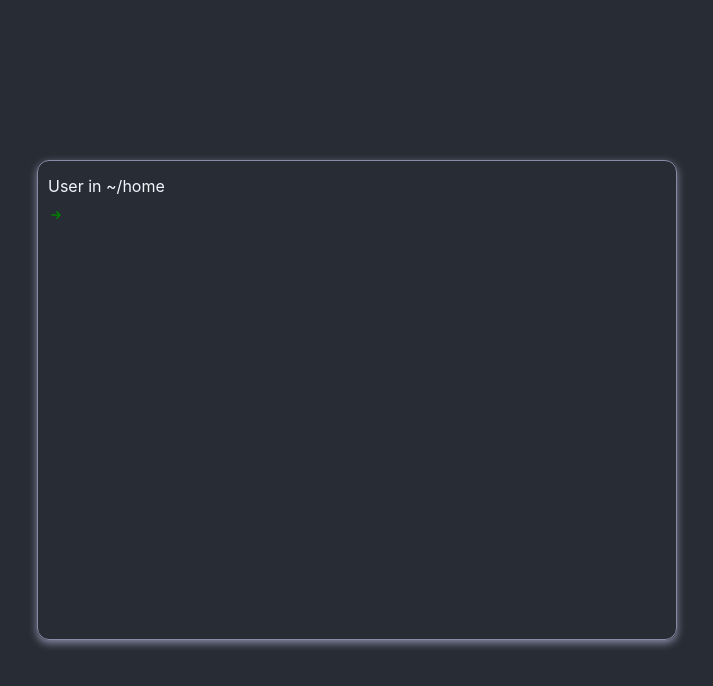
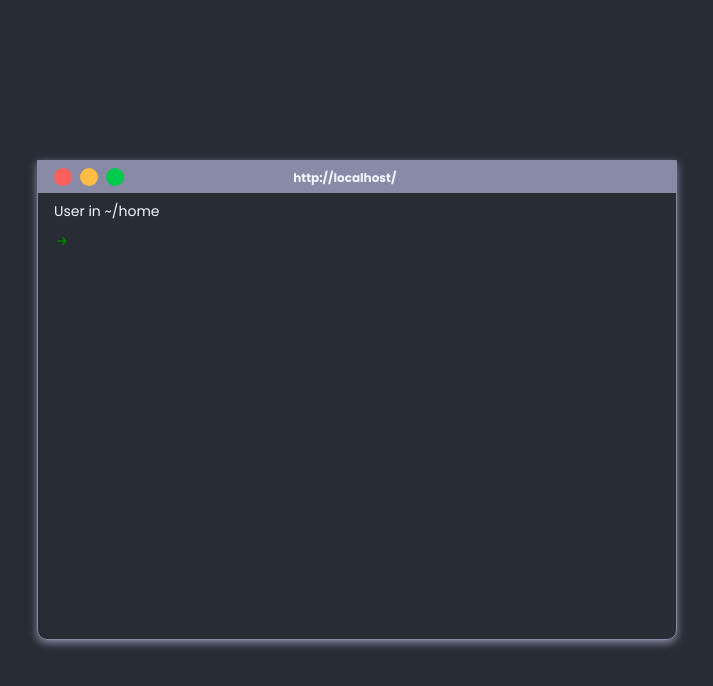
Before and after one commit to FranciscoGSilverio/Terminal-WebPortfolio, a React (Create React App) app in the folder terminal/: page / in a window 1280 px wide. Shown: the top 686 px of the page, without its empty margins (283-996 px from the left). Built offline with nearby package versions, Linux system fonts and the light colour scheme.

Commit message:
Added the terminal header, its styles and changed the page default font

```diff
--- a/terminal/src/App.tsx
+++ b/terminal/src/App.tsx
@@ -10,6 +10,7 @@ const Wrapper = styled.div`
   display: flex;
   justify-content: center;
   align-items: center;
+  font-family: "Poppins", sans-serif;
 `;
 
 const App = () => {
--- a/terminal/src/components/CommandInput.tsx
+++ b/terminal/src/components/CommandInput.tsx
@@ -12,7 +12,7 @@ const Input = styled.input`
   background: none;
   border: none;
   padding: 5px;
-  font-size: 16px;
+  font-size: 15px;
   flex: 1;
   color: green;
   &:focus {
--- a/terminal/src/components/Path.tsx
+++ b/terminal/src/components/Path.tsx
@@ -9,6 +9,7 @@ const Span = styled.span`
     padding: 5px;
     display: flex;
     min-width: 100%;
+    font-size: 14px;
   }
 `;
 
--- a/terminal/src/components/Terminal.tsx
+++ b/terminal/src/components/Terminal.tsx
@@ -1,15 +1,21 @@
 import styled from "styled-components";
 import CommandInput from "./CommandInput";
 import Path from "./Path";
+
+interface ButtonProps {
+  color: string;
+}
 
 const Window = styled.div`
   width: 50%;
   height: 60%;
   border: 1px solid #898aa6;
   box-shadow: #898aa6 0px 3px 8px;
-  border-radius: 12px;
-  padding: 10px;
+  border-bottom-right-radius: 10px;
+  border-bottom-left-radius: 10px;
+  padding: 0 1rem 1rem 1rem;
   box-sizing: border-box;
+  position: relative;
 `;
 
 const Group = styled.div`
@@ -20,9 +26,62 @@ const Group = styled.div`
   align-items: center;
 `;
 
+const Header = styled.div`
+  display: flex;
+  width: 100%;
+  height: 2rem;
+  background-color: #898aa6;
+  position: absolute;
+  top: 0;
+  left: 0;
+`;
+
+const HeaderPlaceholder = styled.div`
+  width: 100%;
+  height: 25px;
+  margin-bottom: 0.5rem;
+  display: block;
+  border: 1px solid red;
+`;
+
+const MacOsButtons = styled.div`
+  display: flex;
+  width: 70px;
+  justify-content: space-between;
+  align-items: center;
+  margin-left: 1rem;
+`;
+
+const RoundedButton = styled.div<ButtonProps>`
+  width: 18px;
+  height: 18px;
+
+  background-color: ${(props) => props.color};
+  border-radius: 50%;
+`;
+
+const TerminalTitle = styled.h1`
+  font-size: 12px;
+
+  justify-self: center;
+  color: aliceblue;
+  position: absolute;
+  top: 0;
+  left: 40%;
+`;
+
 const Terminal = () => {
   return (
     <Window>
+      <HeaderPlaceholder />
+      <Header>
+        <MacOsButtons>
+          <RoundedButton color="#ff605c" />
+          <RoundedButton color="#ffbd44" />
+          <RoundedButton color="#00ca4e" />
+        </MacOsButtons>
+        <TerminalTitle>{window.location.href}</TerminalTitle>
+      </Header>
       <Group>
         <Path path="~/home" />
         <CommandInput />
--- a/terminal/src/index.css
+++ b/terminal/src/index.css
@@ -1,13 +1,15 @@
+@import url("https://fonts.googleapis.com/css2?family=Poppins:ital,wght@0,100;0,200;0,300;0,400;0,500;0,700;1,100&display=swap");
+
 body {
   margin: 0;
-  font-family: -apple-system, BlinkMacSystemFont, 'Segoe UI', 'Roboto', 'Oxygen',
-    'Ubuntu', 'Cantarell', 'Fira Sans', 'Droid Sans', 'Helvetica Neue',
+  font-family: -apple-system, BlinkMacSystemFont, "Segoe UI", "Roboto", "Oxygen",
+    "Ubuntu", "Cantarell", "Fira Sans", "Droid Sans", "Helvetica Neue",
     sans-serif;
   -webkit-font-smoothing: antialiased;
   -moz-osx-font-smoothing: grayscale;
 }
 
 code {
-  font-family: source-code-pro, Menlo, Monaco, Consolas, 'Courier New',
+  font-family: source-code-pro, Menlo, Monaco, Consolas, "Courier New",
     monospace;
 }
```
